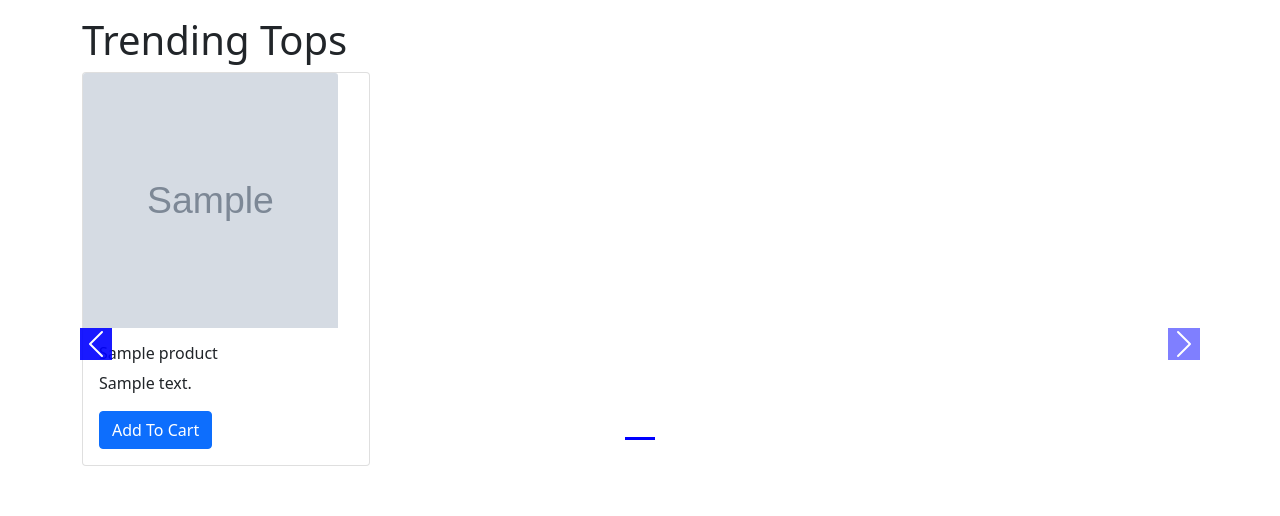
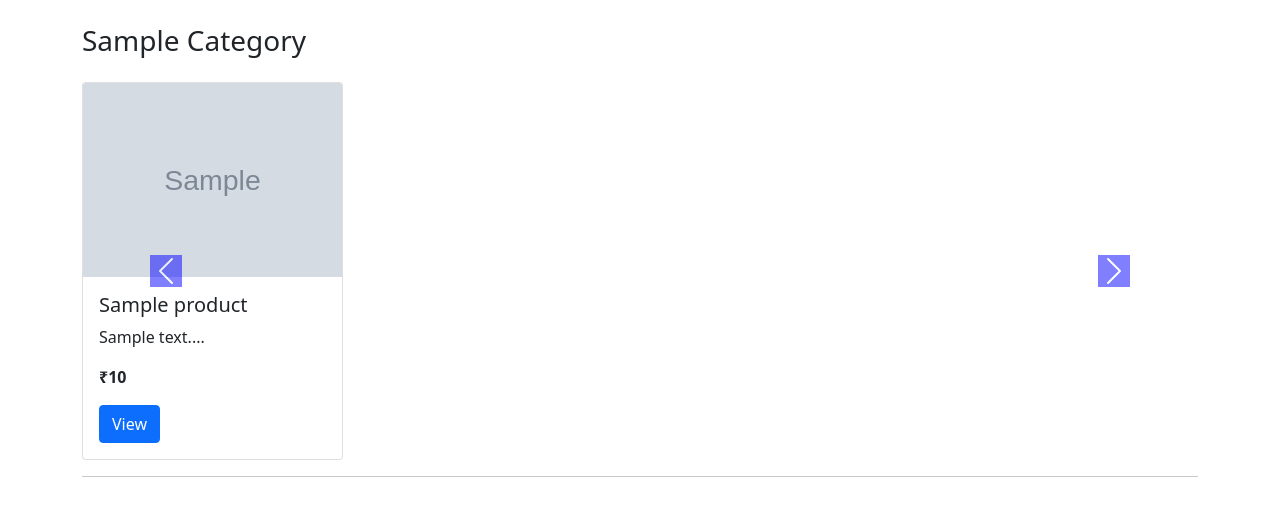
Before and after one commit to VathareVinayak/Cartique, a Django app: template cartique/shop/templates/shop/index.html in a window 1280 px wide. Shown: the part 56-572 px from the top of the page. Run offline with Django 5.2, Linux system fonts and the light colour scheme; the template is opened without the code that fills it: most values are stand-ins (such as "Sample title", 1, 10 or a date in 2020); grey boxes marked "Sample" are stand-in pictures.

Commit message:
Category Slides Updated

```diff
--- a/cartique/shop/templates/shop/index.html
+++ b/cartique/shop/templates/shop/index.html
@@ -34,29 +34,25 @@
 {% endblock %}
 
 {% block body %}
+
 <div class="container">
-  <div id="demo" class="carousel slide my-3" data-bs-ride="carousel">
-    <h1>Trending Tops</h1>
-    <!-- Indicators -->
-    <div class="carousel-indicators">
-      {% for i in slide_range %}
-        <button type="button" data-bs-target="#demo" data-bs-slide-to="{{ forloop.counter0 }}" {% if forloop.first %}class="active"{% endif %}></button>
-      {% endfor %}
-    </div>
+  {% for product_set, slide_range, total_slides, category in allProds %}
+    <h3 class="my-4">{{ category|title }}</h3>
+    <div id="carousel{{ forloop.counter }}" class="carousel slide" data-bs-ride="carousel">
 
-    <!-- Carousel Slides -->
-    <div class="carousel-inner no-padding">
-      {% for slide in product_slides %}
+      <div class="carousel-inner">
+        {% for product_group in product_set %}
           <div class="carousel-item {% if forloop.first %}active{% endif %}">
             <div class="row">
-            {% for product in slide %}
-              <div class="col-md-4">
-                <div class="card" style="width: 18rem">
-                  <img src="/media/{{product.image}}" class="card-img-top" alt="{{ product.product_name }}">
+              {% for product in product_group %}
+                <div class="col-md-3">
+                  <div class="card">
+                    <img src="{{ product.image.url }}" class="card-img-top" alt="{{ product.product_name }}">
                     <div class="card-body">
-                    <h6 class="card-title">{{ product.product_name }}</h6>
-                    <p class="card-text">{{ product.desc|truncatechars:50 }}</p>
-                    <a href="#" class="btn btn-primary">Add To Cart</a>
+                      <h5 class="card-title">{{ product.product_name }}</h5>
+                      <p class="card-text">{{ product.desc|slice:":50" }}...</p>
+                      <p class="card-text"><strong>₹{{ product.price }}</strong></p>
+                      <a href="/shop/productview/{{ product.id }}" class="btn btn-primary">View</a>
                     </div>
                   </div>
                 </div>
@@ -66,16 +62,16 @@
         {% endfor %}
       </div>
 
-  </div>
-    <!-- Controls -->
-    <button class="carousel-control-prev" type="button" data-bs-target="#demo" data-bs-slide="prev">
+      <button class="carousel-control-prev" type="button" data-bs-target="#carousel{{ forloop.counter }}" data-bs-slide="prev">
         <span class="carousel-control-prev-icon" aria-hidden="true"></span>
-      <span class="visually-hidden">Previous</span>
       </button>
-    <button class="carousel-control-next" type="button" data-bs-target="#demo" data-bs-slide="next">
+      <button class="carousel-control-next" type="button" data-bs-target="#carousel{{ forloop.counter }}" data-bs-slide="next">
         <span class="carousel-control-next-icon" aria-hidden="true"></span>
-      <span class="visually-hidden">Next</span>
       </button>
 
     </div>
+    <hr>
+  {% endfor %}
+</div>
+
 {% endblock %}
```
Also changed, not shown: cartique/shop/views.py (+13 -8 lines), cartique/db.sqlite3, cartique/media/shop/images/JBL_headset.jpeg (added). Lines whose indentation alone changed are shown as unchanged.
